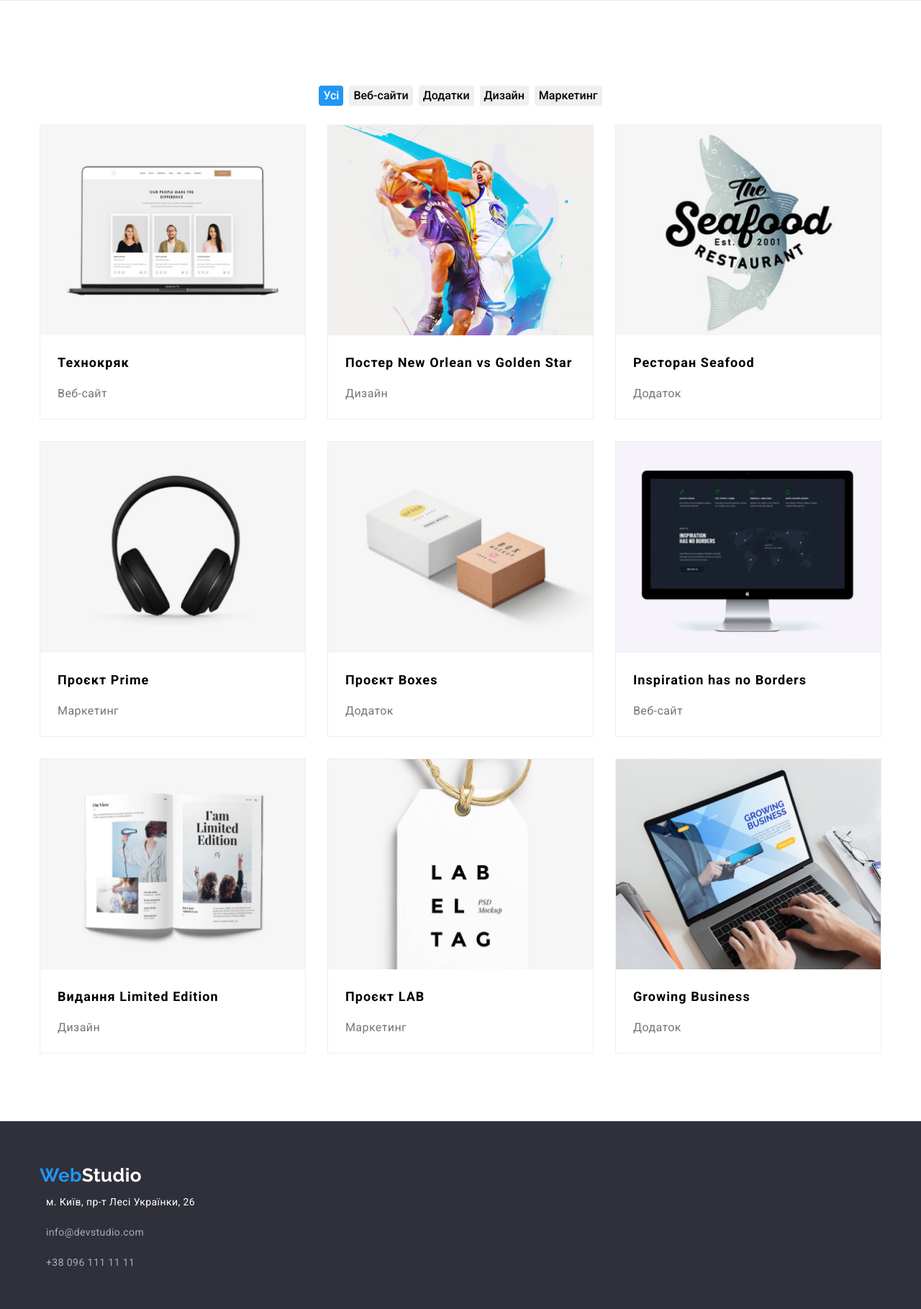
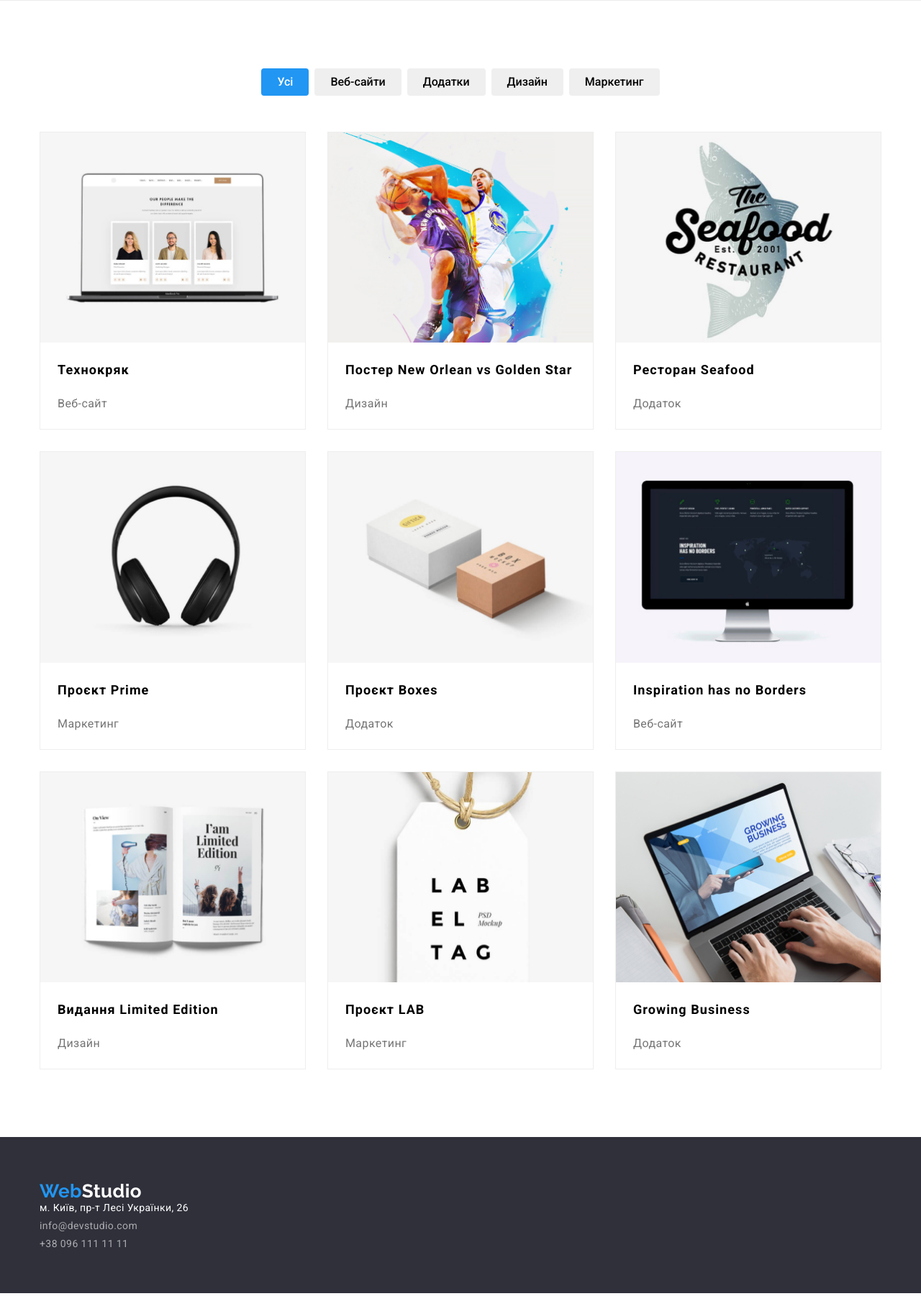
Before and after one commit to OksanaSyzonenko/goit-markup-hw-03, a plain HTML site: page portfolio.html in a window 1280 px wide. Shown: the part 81-1900 px from the top of the page at 72% size. After the commit the page ends 1878 px from the top, so only its background shows below. Drawn offline with nearby package versions, Linux system fonts and the light colour scheme.

Commit message:
редагую футер, кнопки, картки

```diff
--- a/css/styles.css
+++ b/css/styles.css
@@ -221,6 +221,7 @@ button{
     color: var(--primary-text-color-theme-dark);
     border: none;
     border-radius: 4px;
+    padding: 6px 22px;
 }
 
 .modal-open-btn-portfolio{
@@ -232,6 +233,7 @@ button{
     text-align: center;
     border: none;
     border-radius: 4px;
+    padding: 6px 22px;
 }
 
 .modal-open-btn-portfolio:hover,
@@ -253,7 +255,7 @@ button{
     display: flex ;
     justify-content: center;
     gap: 8px;
-    margin-bottom: 26px;
+    margin-bottom: 50px;
 }
 
 .portfolio-list{
@@ -263,12 +265,10 @@ button{
     gap: 30px;
 }
 
-
 .portfolio-card{
     border: 1px solid #EEEEEE;
     flex-basis: calc(( 100% - 60px ) / 3);
 }
-
 
 /*--FEATURES--*/
 
@@ -277,14 +277,19 @@ button{
     flex-basis: calc((100%-90px)/4);
 }
 
-.is-hidden {
-    visibility: hidden;
-    pointer-events: none;
+.features,
+.filters,
+.visually-hidden {
     position: absolute;
-  }
-
-.features,
-.filters{
+    white-space: nowrap;
+    width: 1px;
+    height: 1px;
+    overflow: hidden;
+    border: 0;
+    padding: 0;
+    clip: rect(0 0 0 0);
+    clip-path: inset(50%);
+    margin: -1px;
     color: var(--primary-text-color-theme-dark);
 }
 
@@ -292,6 +297,7 @@ button{
     font-size: 14px;
     line-height: 1.14;
     text-transform: uppercase;
+    margin-bottom: 10px;
 }
 
 .projects-name{
@@ -299,10 +305,10 @@ button{
     line-height: 2;
     /* identical to box height, or 200% */
     letter-spacing: 0.06em;
-    margin-top: 20px;
-    margin-left: 24px;
-    margin-right: 24px;
-    margin-bottom: 10px;
+    padding-top: 20px;
+    padding-left: 24px;
+    padding-right: 24px;
+    padding-bottom: 10px;
 }
 
 .features-text{
@@ -316,21 +322,17 @@ button{
     line-height: 1.88;
     /* identical to box height, or 188% */
     color: var(--primary-text-color-theme-light);
-    margin-top: 4px;
-    margin-bottom: 20px;
-    margin-left: 24px;
-    margin-right: 24px;
+    padding-top: 4px;
+    padding-bottom: 20px;
+    padding-left: 24px;
+    padding-right: 24px;
 }
 
 /*--ACTIVITY--*/
 
-
 .about-activity{
     padding-top: 0;
 }
-
-
-
 
 /*--TEAM--*/
 
@@ -338,10 +340,13 @@ button{
     background-color: #F5F4FA;;
 }
 
-
 .team-card{
     padding-bottom: 30px;
     flex-basis: calc((100%-90px)/4);
+    background: #FFFFFF;
+    /* material shadow v1 */
+    box-shadow: 0px 1px 3px rgba(0, 0, 0, 0.12), 0px 1px 1px rgba(0, 0, 0, 0.14), 0px 2px 1px rgba(0, 0, 0, 0.2);
+    border-radius: 0px 0px 4px 4px;
 }
 
 .photo-team{
@@ -376,40 +381,43 @@ button{
 
 .footer{
     background-color: #2F303A;
-    font-family: var(--primary-font);
-    font-weight: 400;
-    font-size: 14px;
-    line-height: 1.71;
-    /* or 171% */
     padding: 60px 0;
+}
+
+
+.footer logo{
+    margin-right: 0;
+    display: block;
+    margin-bottom: 20px;
 }
 
 .footer-list{
     list-style: none;
     margin-right: 0;
     margin-bottom: 0;
+    display: flex;
+    flex-direction: column;
+    gap: 9px;
 }
 
 .adress,
 .email,
 .phone{
-    font-weight: 400;
     font-style: normal;
-    margin: 9px;
-}
+ }
 
 .adress-link{
     color: var(--primary-text-color-theme-dark);
     margin-right: 0;
     margin-bottom: 9px;
 }
-.email-link,
-.phone-link{
+
+.footer-contact{
     margin-bottom: 9px;
     color: var(--secondary-text-color-theme-dark);
 }
 
-.email-link:hover,
-.email-link:focus{
+.footer-contact:hover,
+.footer-contact:focus{
     color: var(--accent-color);
 }
--- a/portfolio.html
+++ b/portfolio.html
@@ -138,18 +138,18 @@
     <footer class="footer">
         <div class="container">
             <!--Логотип-->
-            <a class="logo link" href="./index.html"><span class="web">Web</span><span class="studio-dark">Studio</span></a>
+            <a class="footer logo link" href="./index.html"><span class="web">Web</span><span class="studio-dark">Studio</span></a>
             <!--Адреса-->
                 <address>
                     <ul class="footer-list">
-                        <li class="adress list">
+                        <li class="adress">
                             <a class="adress-link link" href="">м. Київ, пр-т Лесі Українки, 26</a>
                         </li>
-                        <li class="email list">
-                            <a class="email-link link" href="mail:info@devstudio.com">info@devstudio.com</a>
+                        <li class="email">
+                            <a class="footer-contact link" href="mail:info@devstudio.com">info@devstudio.com</a>
                         </li>
-                        <li class="phone list">
-                            <a class="phone-link link" href="tel:+380961111111">+38 096 111 11 11</a>
+                        <li class="phone">
+                            <a class="footer-contact link" href="tel:+380961111111">+38 096 111 11 11</a>
                         </li>
                     </ul>
                 </address>
```
Also changed, not shown: index.html (+6 -6 lines).
